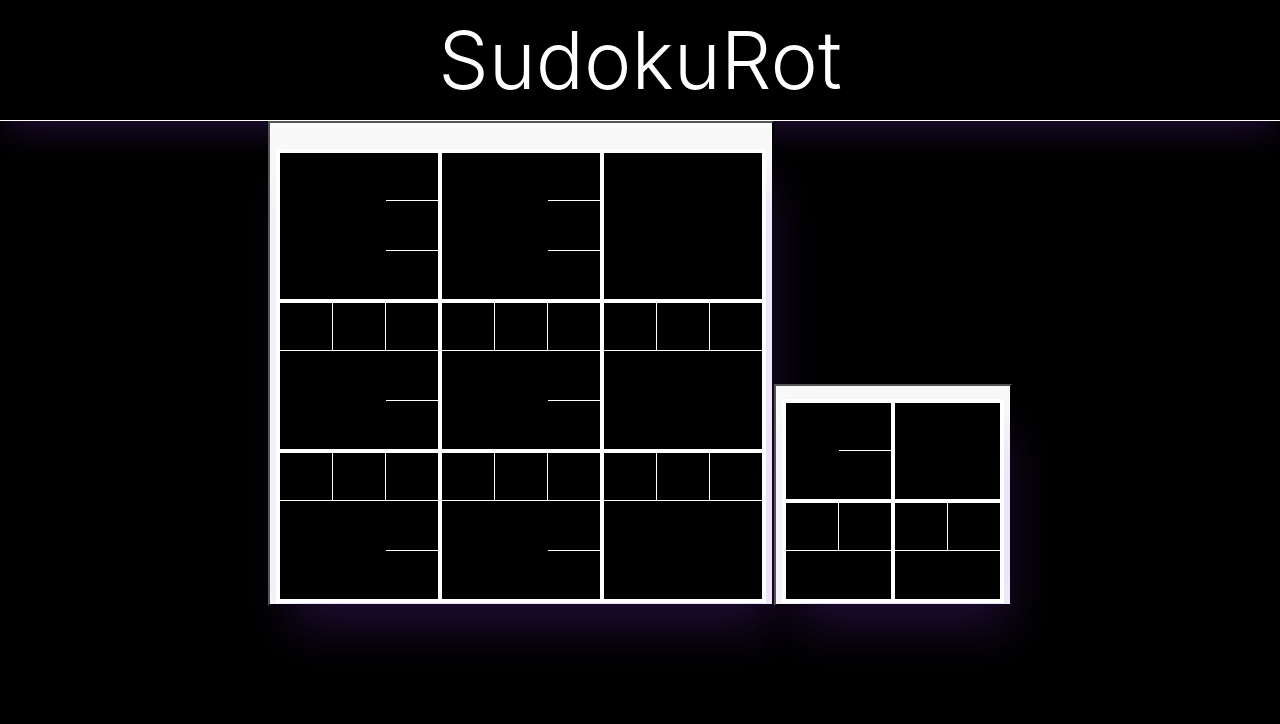
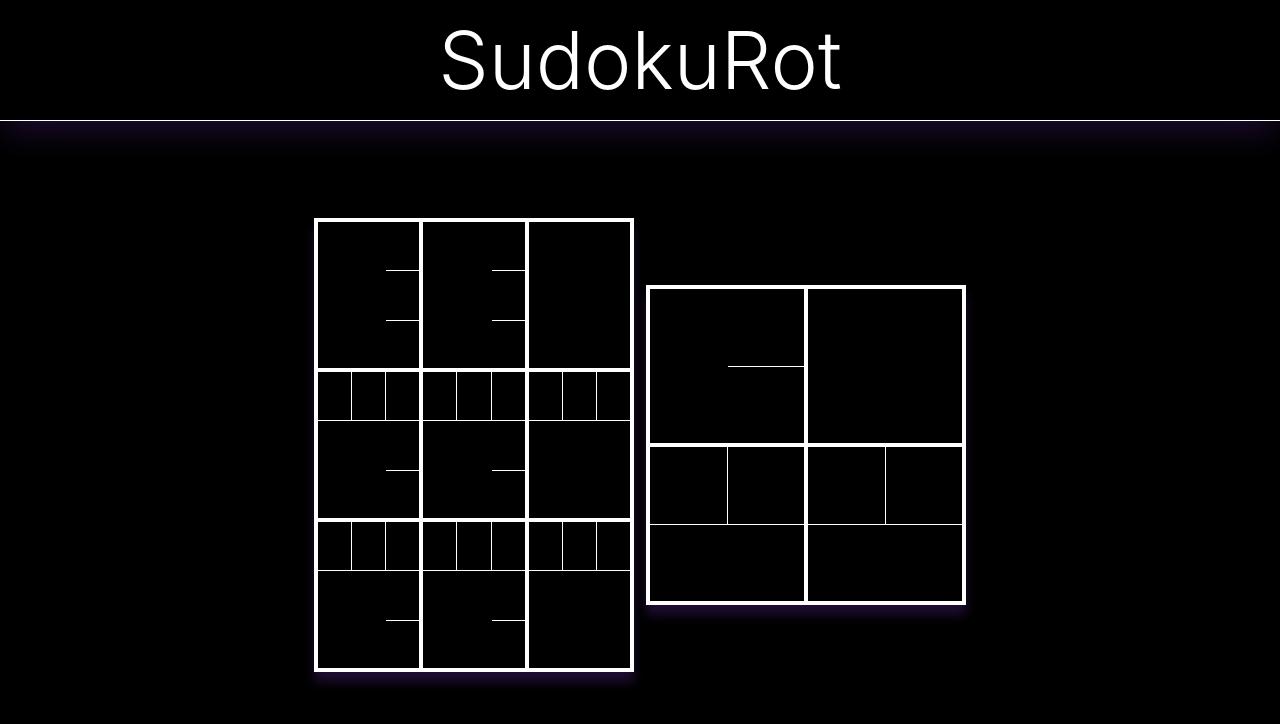
Before and after one commit to ConnorWhite9/reactSudoku, a React (Vite) app in the folder reactSudoku/: page / in a window 1280 px wide. Shown: the top 724 px of the page. Built offline with nearby package versions, Linux system fonts and the light colour scheme.

Commit message:
fixed home page buttons up a little but they still need to be resized :

```diff
--- a/reactSudoku/src/App.css
+++ b/reactSudoku/src/App.css
@@ -83,7 +83,9 @@ body {
 
 .myTable {
   border-collapse: collapse;
-  box-shadow: rgba(151, 65, 252, 0.2) 10px 30px 45px -5px;
+  box-shadow: rgba(151, 65, 252, 0.2) 0px 10px 10px 0px;
+  width: 20rem;
+  height: 20rem;
 }
 .sudokuSlot {
   width: 50px;
@@ -126,3 +128,18 @@ body {
 .purple {
   color: rgb(255, 47, 192);
 }
+
+
+.homeContainer {
+  margin-top: 5rem;
+  display: flex;
+  justify-content: center;
+  gap: 4;
+
+}
+
+.homeBtn {
+  background-color: black;
+  border: none;
+  outline:none;
+}
--- a/reactSudoku/src/pages/Home.jsx
+++ b/reactSudoku/src/pages/Home.jsx
@@ -18,14 +18,14 @@ const Home = () => {
 
 
     return (<>
-        <button onClick={goTo9}>
-            <Board number={nine} />
-
-        </button>
-        <button onClick={goTo4}>
-
-            <Board number = {four} />
-        </button>
+        <div className="homeContainer">
+            <button className="homeBtn" onClick={goTo9}>
+                <Board number={nine} />
+            </button>
+            <button className="homeBtn" onClick={goTo4}>
+                <Board number = {four} />
+            </button>
+        </div>
     </>)
 }
 
```
